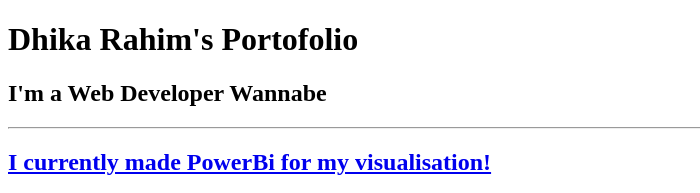
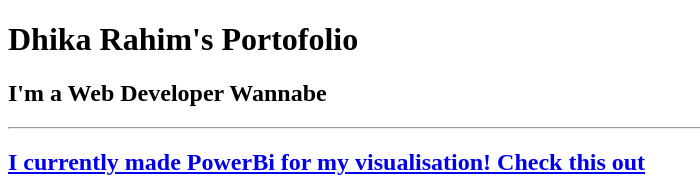
Before and after one commit to dhiksdhiky/portofolio, a plain HTML site: page index.html in a window 1280 px wide. Shown: the top 193 px of the page, without its empty margins (0-700 px from the left). Drawn offline with Linux system fonts and the light colour scheme; grey boxes are pictures that could not be loaded.

Commit message:
Update index.html

```diff
--- a/index.html
+++ b/index.html
@@ -14,7 +14,7 @@
 
   <hr/>
 
-  <h2><a href="./public/movie-ranking.html">I currently made PowerBi for my visualisation!</a></h2>
+  <h2><a href="./public/movie-ranking.html">I currently made PowerBi for my visualisation! Check this out</a></h2>
   <iframe title="Panola" width="600" height="373.5" src="https://app.powerbi.com/view?r=eyJrIjoiY2ExODVlODMtMTlmZC00NDdlLWE4MjItNmU5MWE3ODI2NGRjIiwidCI6ImVkNmZiMzY2LTgzMjItNDZmMy05MTVlLWM0ZDAzN2E0NTRhOSIsImMiOjEwfQ%3D%3D" frameborder="0" allowFullScreen="true"></iframe>
 
   <script>
```
